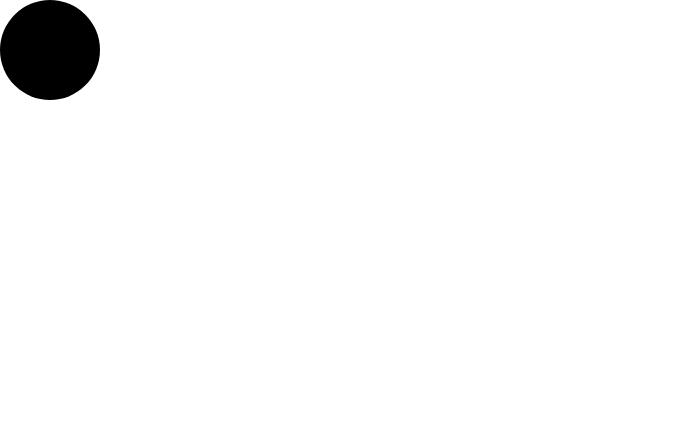
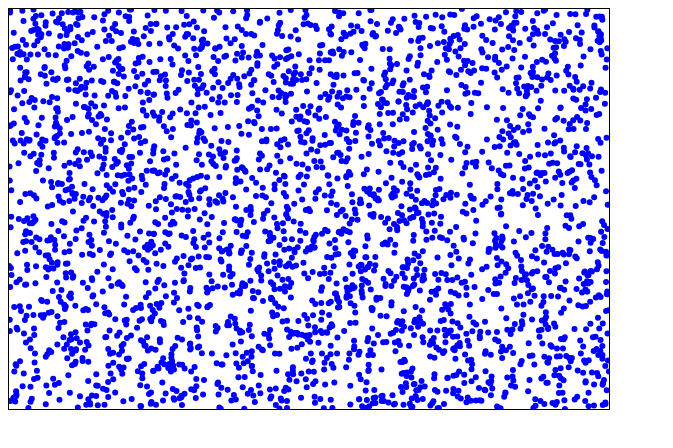
Before and after one commit to ReeWee/ReeWee.github.io, a plain HTML site: page index.html in a window 1280 px wide. Shown: the whole page, without its empty margins (0-673 px from the left). Drawn offline with Linux system fonts and the light colour scheme.

Commit message:
Update index.html

```diff
--- a/index.html
+++ b/index.html
@@ -1,22 +1,72 @@
 <!DOCTYPE html>
 <html>
   <head>
-	<title>Black Circle on White Background</title>
+    <meta charset="UTF-8" />
+    <title>Bouncing Disks</title>
     <style>
-		.circle {
-			width: 100px;
-			height: 100px;
-			border-radius: 50%;
-			background-color: black;
-		}
-		body {
-			background-color: white;
-			margin: 0;
-			padding: 0;
+      canvas {
+        border: 1px solid black;
       }
     </style>
   </head>
   <body>
-	<div class="circle"></div>
+    <canvas id="canvas" width="600" height="400"></canvas>
+    <script>
+      const canvas = document.getElementById("canvas");
+      const ctx = canvas.getContext("2d");
+
+      const numDisks = 3000;
+      const disks = [];
+
+      for (let i = 0; i < numDisks; i++) {
+        disks.push({
+          x: Math.random() * canvas.width,
+          y: Math.random() * canvas.height,
+          radius: 3,
+          color: "blue",
+          velocityX: Math.random() * 1 - 0.5,
+          velocityY: Math.random() * 1 - 0.5,
+        });
+      }
+
+      function drawDisk(disk) {
+        ctx.beginPath();
+        ctx.arc(disk.x, disk.y, disk.radius, 0, Math.PI * 2);
+        ctx.fillStyle = disk.color;
+        ctx.fill();
+        ctx.closePath();
+      }
+
+      function moveDisk(disk) {
+        disk.x += disk.velocityX;
+        disk.y += disk.velocityY;
+
+        if (disk.x + disk.radius >= canvas.width || disk.x - disk.radius <= 0) {
+          disk.velocityX = -disk.velocityX;
+        }
+
+        if (disk.y + disk.radius >= canvas.height || disk.y - disk.radius <= 0) {
+          disk.velocityY = -disk.velocityY;
+        }
+      }
+
+      function draw() {
+        ctx.clearRect(0, 0, canvas.width, canvas.height);
+
+        for (let i = 0; i < numDisks; i++) {
+          drawDisk(disks[i]);
+        }
+      }
+
+      function update() {
+        for (let i = 0; i < numDisks; i++) {
+          moveDisk(disks[i]);
+        }
+        draw();
+        requestAnimationFrame(update);
+      }
+
+      update();
+    </script>
   </body>
 </html>
```
Lines whose indentation alone changed are shown as unchanged.
